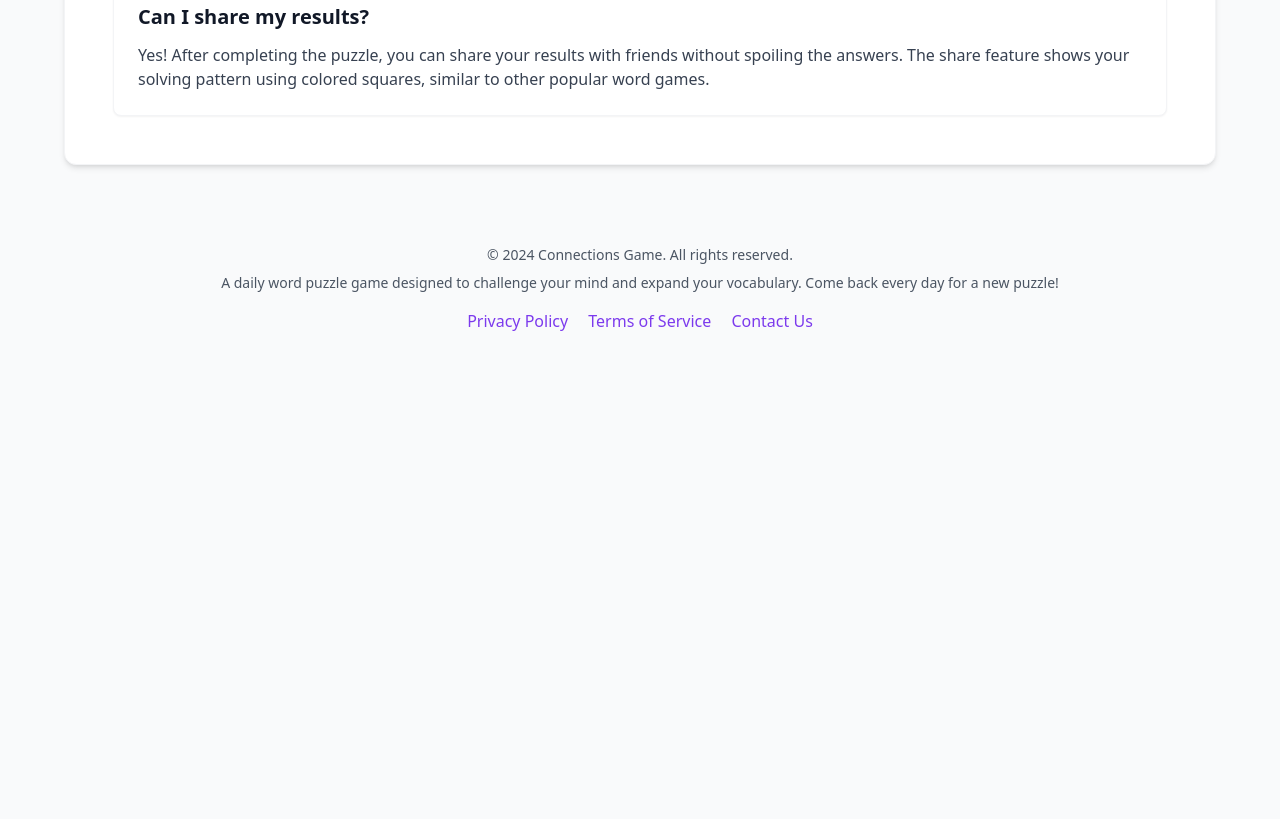
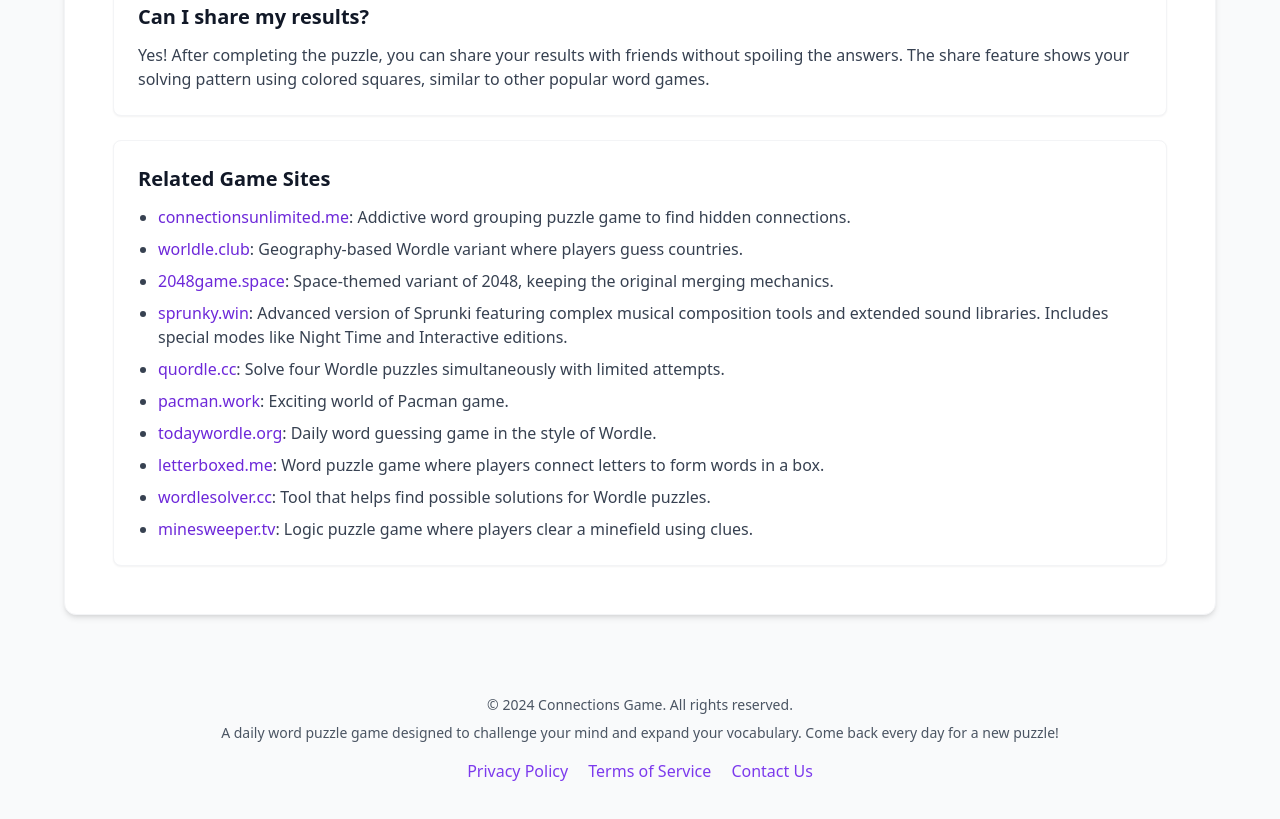
Before and after one commit to connectionsgame-online/connectionsgame-online.github.io, a plain HTML site: page index.html in a window 1280 px wide. Shown: the part 4387-5206 px from the top of the page. Before the commit the page ends 4764 px from the top, so only its background shows below. Drawn offline with nearby package versions, Linux system fonts and the light colour scheme.

Commit message:
Update index.html

```diff
--- a/index.html
+++ b/index.html
@@ -269,6 +269,22 @@
                       your solving pattern using colored squares, similar to other popular word games.
                     </p>
                   </div>
+<div class="bg-white rounded-lg p-6 shadow-sm border border-gray-100 mt-12">
+  <h3 class="text-xl font-semibold text-gray-900 mb-3">Related Game Sites</h3>
+  <ul class="list-disc pl-5 space-y-2 text-gray-700">
+    <li><a href="https://connectionsunlimited.me" target="_blank" rel="noopener noreferrer" class="text-violet-700 hover:underline">connectionsunlimited.me</a>: Addictive word grouping puzzle game to find hidden connections.</li>
+    <li><a href="https://worldle.club" target="_blank" rel="noopener noreferrer" class="text-violet-700 hover:underline">worldle.club</a>: Geography-based Wordle variant where players guess countries.</li>
+    <li><a href="https://2048game.space" target="_blank" rel="noopener noreferrer" class="text-violet-700 hover:underline">2048game.space</a>: Space-themed variant of 2048, keeping the original merging mechanics.</li>
+    <li><a href="https://sprunky.win" target="_blank" rel="noopener noreferrer" class="text-violet-700 hover:underline">sprunky.win</a>: Advanced version of Sprunki featuring complex musical composition tools and extended sound libraries. Includes special modes like Night Time and Interactive editions.</li>
+    <li><a href="https://quordle.cc" target="_blank" rel="noopener noreferrer" class="text-violet-700 hover:underline">quordle.cc</a>: Solve four Wordle puzzles simultaneously with limited attempts.</li>
+    <li><a href="https://pacman.work" target="_blank" rel="noopener noreferrer" class="text-violet-700 hover:underline">pacman.work</a>: Exciting world of Pacman game.</li>
+    <li><a href="https://todaywordle.org" target="_blank" rel="noopener noreferrer" class="text-violet-700 hover:underline">todaywordle.org</a>: Daily word guessing game in the style of Wordle.</li>
+    <li><a href="https://letterboxed.me" target="_blank" rel="noopener noreferrer" class="text-violet-700 hover:underline">letterboxed.me</a>: Word puzzle game where players connect letters to form words in a box.</li>
+    <li><a href="https://wordlesolver.cc" target="_blank" rel="noopener noreferrer" class="text-violet-700 hover:underline">wordlesolver.cc</a>: Tool that helps find possible solutions for Wordle puzzles.</li>
+    <li><a href="https://minesweeper.tv" target="_blank" rel="noopener noreferrer" class="text-violet-700 hover:underline">minesweeper.tv</a>: Logic puzzle game where players clear a minefield using clues.</li>
+  </ul>
+</div>
+
                 </div>
               </div>
             </div>
```
